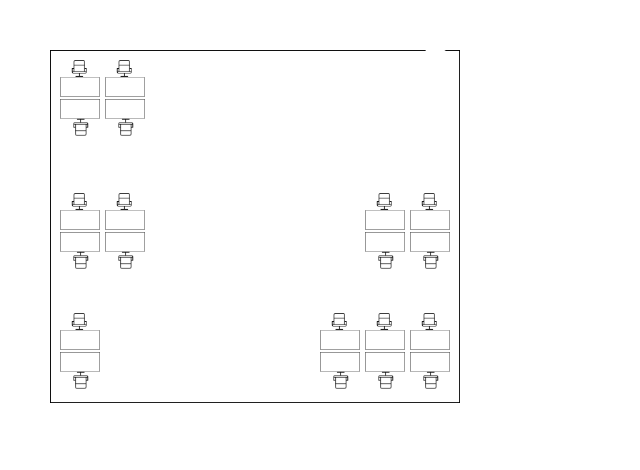
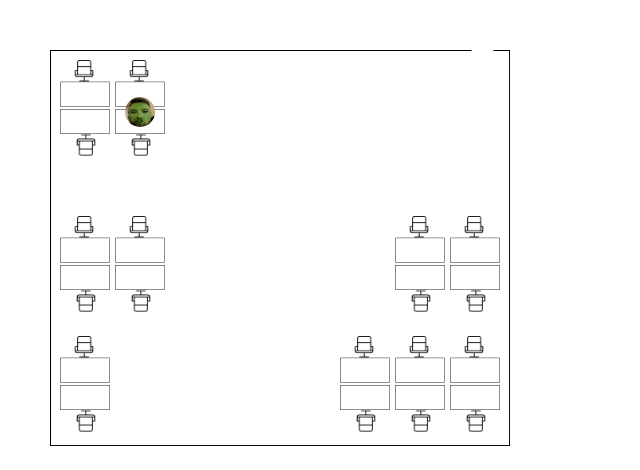
Before and after one commit to superihor20/hakaton, a Next.js app: page / in a window 1280 px wide. Shown: the top 470 px of the page, without its empty margins (0-640 px from the left). Built offline with nearby package versions, Linux system fonts and the light colour scheme.

Commit message:
changed open space

```diff
--- /dev/null
+++ b/src/api/user/user.mock.ts
@@ -0,0 +1,12 @@
+import { User } from './user.schema';
+
+export const Ihor: User = {
+  id: 1,
+  lastName: 'Naidonov',
+  firstName: 'Ihor',
+  avatar: '/ihor.png',
+  infoId: 1,
+  login: 'etcetc1820@gmail.com',
+  password: '123123123',
+  profession: 'Football player',
+};
--- a/src/components/openSpace/openSpace.module.scss
+++ b/src/components/openSpace/openSpace.module.scss
@@ -1,10 +1,10 @@
 .openSpace {
   position: relative;
   margin: 50px;
-  width: 410px;
-  height: 353px;
+  width: 460px;
+  height: 396px;
 
   > img {
-    max-width: 410px;
+    max-width: 460px;
   }
 }
--- a/src/components/openSpace/openSpace.tsx
+++ b/src/components/openSpace/openSpace.tsx
@@ -1,3 +1,4 @@
+import Image from 'next/image';
 import { FC } from 'react';
 import { TableGroup } from '../tableGroup/tableGroup';
 import { TableWithChair } from '../tableWithChair/tableWithChair';
@@ -8,7 +9,13 @@ type OpenSpaceProps = {};
 export const OpenSpace: FC<OpenSpaceProps> = () => {
   return (
     <div className={styles.openSpace}>
-      <img src='./open-space.png' alt='open-space' style={{ zIndex: 0 }} />
+      <Image
+        src='/open-space.png'
+        alt='open-space'
+        style={{ zIndex: 0 }}
+        width={460}
+        height={396}
+      />
       <TableGroup customStyles={{ position: 'absolute', bottom: 10, left: 10 }}>
         <TableWithChair id={1} />
         <TableWithChair id={2} typeDirection='reverse' />
@@ -17,37 +24,37 @@ export const OpenSpace: FC<OpenSpaceProps> = () => {
       <TableGroup
         customStyles={{ position: 'absolute', bottom: 130, left: 10 }}
       >
-        <TableWithChair id={4} />
-        <TableWithChair id={5} typeDirection='reverse' />
-        <TableWithChair id={6} />
-        <TableWithChair id={7} typeDirection='reverse' />
+        <TableWithChair id={3} />
+        <TableWithChair id={4} typeDirection='reverse' />
+        <TableWithChair id={5} />
+        <TableWithChair id={6} typeDirection='reverse' />
       </TableGroup>
 
       <TableGroup customStyles={{ position: 'absolute', top: 10, left: 10 }}>
-        <TableWithChair id={8} />
-        <TableWithChair id={9} typeDirection='reverse' />
-        <TableWithChair id={10} />
-        <TableWithChair id={11} typeDirection='reverse' />
+        <TableWithChair id={7} />
+        <TableWithChair id={8} typeDirection='reverse' />
+        <TableWithChair id={9} />
+        <TableWithChair id={10} typeDirection='reverse' />
       </TableGroup>
 
       <TableGroup
         customStyles={{ position: 'absolute', bottom: 130, right: 10 }}
       >
-        <TableWithChair id={12} />
-        <TableWithChair id={13} typeDirection='reverse' />
-        <TableWithChair id={14} />
-        <TableWithChair id={15} typeDirection='reverse' />
+        <TableWithChair id={11} />
+        <TableWithChair id={12} typeDirection='reverse' />
+        <TableWithChair id={13} />
+        <TableWithChair id={14} typeDirection='reverse' />
       </TableGroup>
 
       <TableGroup
         customStyles={{ position: 'absolute', bottom: 10, right: 10 }}
       >
-        <TableWithChair id={16} />
-        <TableWithChair id={17} typeDirection='reverse' />
-        <TableWithChair id={18} />
-        <TableWithChair id={19} typeDirection='reverse' />
-        <TableWithChair id={20} />
-        <TableWithChair id={21} typeDirection='reverse' />
+        <TableWithChair id={15} />
+        <TableWithChair id={16} typeDirection='reverse' />
+        <TableWithChair id={17} />
+        <TableWithChair id={18} typeDirection='reverse' />
+        <TableWithChair id={19} />
+        <TableWithChair id={20} typeDirection='reverse' />
       </TableGroup>
     </div>
   );
--- a/src/components/tableGroup/tableGroup.module.scss
+++ b/src/components/tableGroup/tableGroup.module.scss
@@ -2,16 +2,16 @@
   position: relative;
 
   &.groupVariants1 {
-    width: 40px;
-    height: 40px;
+    width: 50px;
+    height: 50px;
 
     & > :nth-child(1) {
     }
   }
 
   &.groupVariants2 {
-    width: 40px;
-    height: 80px;
+    width: 50px;
+    height: 100px;
 
     & > :nth-child(1) {
     }
@@ -22,8 +22,8 @@
   }
 
   &.groupVariants3 {
-    width: 85px;
-    height: 80px;
+    width: 103px;
+    height: 100px;
 
     & > :nth-child(1) {
     }
@@ -34,13 +34,13 @@
 
     & > :nth-child(3) {
       right: 0;
-      top: 17px;
+      top: 21px;
     }
   }
 
   &.groupVariants4 {
-    width: 85px;
-    height: 80px;
+    width: 105px;
+    height: 100px;
 
     & > :nth-child(1) {
     }
@@ -60,8 +60,8 @@
   }
 
   &.groupVariants5 {
-    width: 130px;
-    height: 80px;
+    width: 160px;
+    height: 100px;
 
     & > :nth-child(1) {
     }
@@ -71,11 +71,11 @@
     }
 
     & > :nth-child(3) {
-      left: 45px;
+      left: 55px;
     }
 
     & > :nth-child(4) {
-      left: 45px;
+      left: 55px;
       bottom: 0;
     }
 
@@ -85,8 +85,8 @@
   }
 
   &.groupVariants6 {
-    width: 130px;
-    height: 80px;
+    width: 160px;
+    height: 100px;
 
     & > :nth-child(1) {
     }
@@ -96,11 +96,11 @@
     }
 
     & > :nth-child(3) {
-      left: 45px;
+      left: 55px;
     }
 
     & > :nth-child(4) {
-      left: 45px;
+      left: 55px;
       bottom: 0;
     }
 
--- a/src/components/tableWithChair/tableWithChair.module.scss
+++ b/src/components/tableWithChair/tableWithChair.module.scss
@@ -2,6 +2,18 @@
   position: absolute;
 
   img {
-    max-width: 40px;
+    max-width: 50px;
+  }
+
+  .avatar {
+    border-radius: 50%;
+    overflow: hidden;
+    width: 30px;
+    height: 30px;
+    position: absolute;
+    z-index: 1;
+    left: 50%;
+    transform: translate(-50%, -40%);
+    top: 0;
   }
 }
--- a/src/components/tableWithChair/tableWithChair.tsx
+++ b/src/components/tableWithChair/tableWithChair.tsx
@@ -1,4 +1,7 @@
+import Image from 'next/image';
 import React, { CSSProperties, FC, PropsWithChildren } from 'react';
+import { Ihor } from '../../api/user/user.mock';
+import { User } from '../../api/user/user.schema';
 import styles from './tableWithChair.module.scss';
 
 type TableWithChair = {
@@ -11,9 +14,21 @@ export const TableWithChair: FC<PropsWithChildren<TableWithChair>> = ({
   id,
   typeDirection = 'normal',
 }) => {
+  const user = id === 10 ? Ihor : ({} as User);
+
   return (
     <div id={'' + id} className={styles.tableWithChair}>
-      <img src={`/${typeDirection}.png`} alt='normal' />
+      <Image
+        src={`/${typeDirection}.png`}
+        alt='normal'
+        width={50}
+        height={47}
+      />
+      {user.avatar && (
+        <div className={styles.avatar}>
+          <Image src={user.avatar} alt={user.lastName} layout='fill' />
+        </div>
+      )}
     </div>
   );
 };
```
Also changed, not shown: src/api/user/user.schema.ts (added, +10 -0 lines), public/ihor.png (added).
